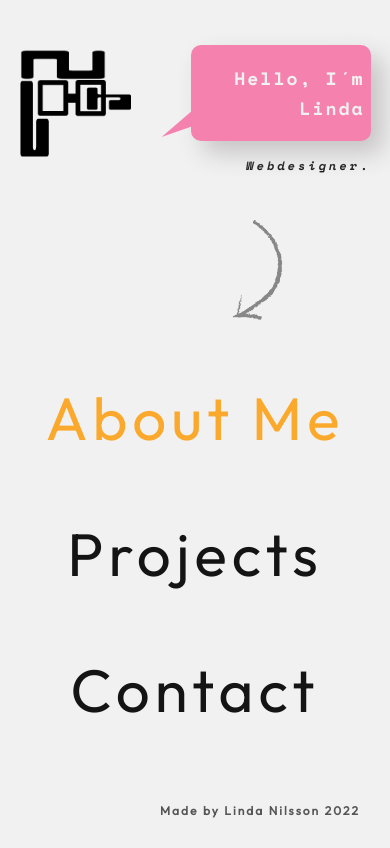
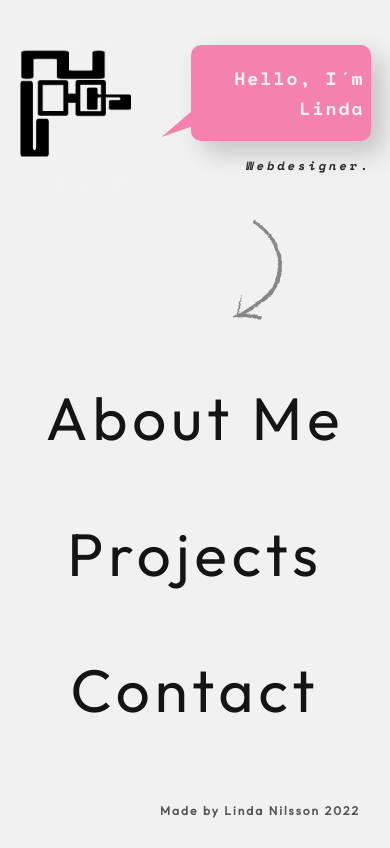
Before and after one commit to Linda-404/my_portfolio, a Next.js app: page / in a window 390 px wide. In both pictures the pointer is over the link "About Me". Built offline with nearby package versions, Linux system fonts and the light colour scheme.

Commit message:
remove link text style for mobile

```diff
--- a/styles/partials/_index.scss
+++ b/styles/partials/_index.scss
@@ -95,3 +95,11 @@
 	left: -5%;
 	transform: rotate(60deg);
 }
+
+@media screen and (max-width: 850px) {
+    .main__container {
+        a:hover {
+            color: $text-color;
+        }
+    }
+}
```
